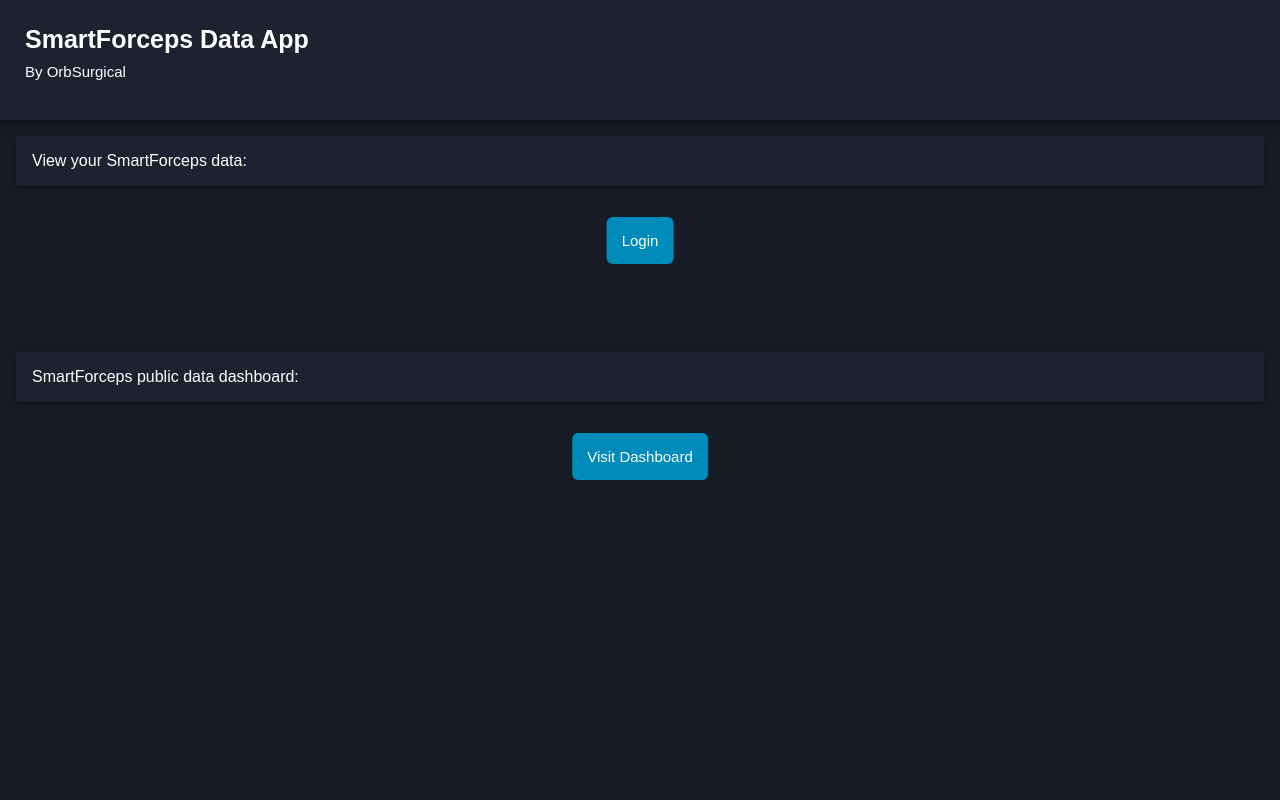
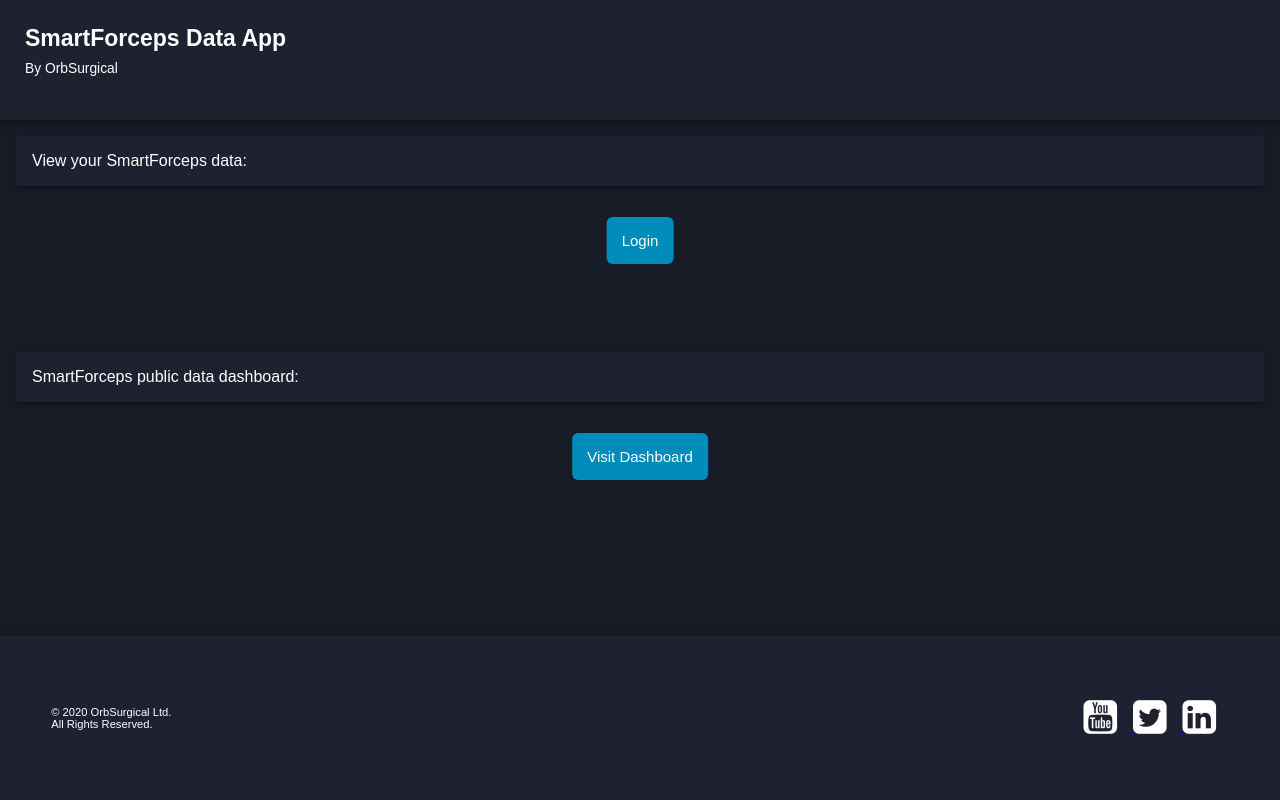
Before and after one commit to AmirBGitHub/pwa-smartforceps, a website: page index.html in a window 1280 px wide. Drawn offline with Linux system fonts and the light colour scheme.

Commit message:
update footer

```diff
--- a/css/style.css
+++ b/css/style.css
@@ -58,7 +58,7 @@
 
 .header h1 {
   flex: 1;
-  font-size: 25px;
+  font-size: 23px;
   font-weight: 800;
   margin: 0;
 }
@@ -147,3 +147,69 @@
   color: white;
   border: 2px solid #008CBA;
 }
+
+.social-footer {
+  align-content: center;
+  align-items: stretch;
+  padding: 5px 5px 5px 5px;
+  box-shadow:
+    0 4px 5px 0 rgba(0, 0, 0, 0.14),
+    0 2px 9px 1px rgba(0, 0, 0, 0.12),
+    0 4px 2px -2px rgba(0, 0, 0, 0.2);
+  background: $1e2130;
+  font-size: 0.7em;
+  color: white;
+  display: center;
+  flex-direction: row;
+  flex-wrap: nowrap;
+  justify-content: space-between;
+  position: relative;
+  will-change: transform;
+  z-index: 1000;
+
+  .social-footer-icons {
+    li:last-of-type {
+      margin-right: 0;
+    }
+
+    .fa {
+      font-size: 1.3rem;
+      color: $171b26;
+
+      &:hover {
+        color: darken(, 25%);
+        transition: color 0.3s ease-in;
+      }
+    }
+  }
+}
+
+
+.social-footer {
+  padding: 4vw;
+  background: #1e2130;
+  display: -webkit-flex;
+  display: -ms-flexbox;
+  display: flex;
+  -webkit-align-items: center;
+      -ms-flex-align: center;
+          align-items: center;
+  -webkit-justify-content: space-between;
+      -ms-flex-pack: justify;
+          justify-content: space-between;
+}
+
+.social-footer .social-footer-icons li:last-of-type {
+  margin-right: 0;
+}
+
+.social-footer .social-footer-icons .fa {
+  margin-right: 1vw;
+  font-size: 3.5em;
+  color: white;
+}
+
+.social-footer .social-footer-icons .fa:hover {
+  color: powderblue;
+  transition: color 0.3s ease-in;
+}
--- a/index.html
+++ b/index.html
@@ -77,6 +77,26 @@
   </main>
 
 
+  <footer class="social-footer">
+    <link rel="stylesheet" href="https://cdnjs.cloudflare.com/ajax/libs/font-awesome/4.7.0/css/font-awesome.min.css">
+    <div class="social-footer-left">
+        <div>© 2020
+           OrbSurgical Ltd. <br> All Rights Reserved.
+        </div>
+    </div>
+    <div class="social-footer-icons">
+        <ul class="menu simple">
+           <a href="https://www.youtube.com/channel/UCYIqO5SsZU70KsvpiaTHLRg/"
+              target="_blank"><i class="fa fa-youtube-square fa-2x" aria-hidden="true"></i> </a>
+           <a href="https://twitter.com/OrbSurg"
+              target="_blank"><i class="fa fa-twitter-square fa-2x" aria-hidden="true"></i> </a>
+           <a href="https://www.linkedin.com/company/orbsurgical/"
+              target="_blank"><i class="fa fa-linkedin-square fa-2x" aria-hidden="true"></i> </a>
+        </ul>
+    </div>
+  </footer>
+
+
   <script src="./index.js"></script>
 </body>
 
```
Also changed, not shown: 1 other file.
